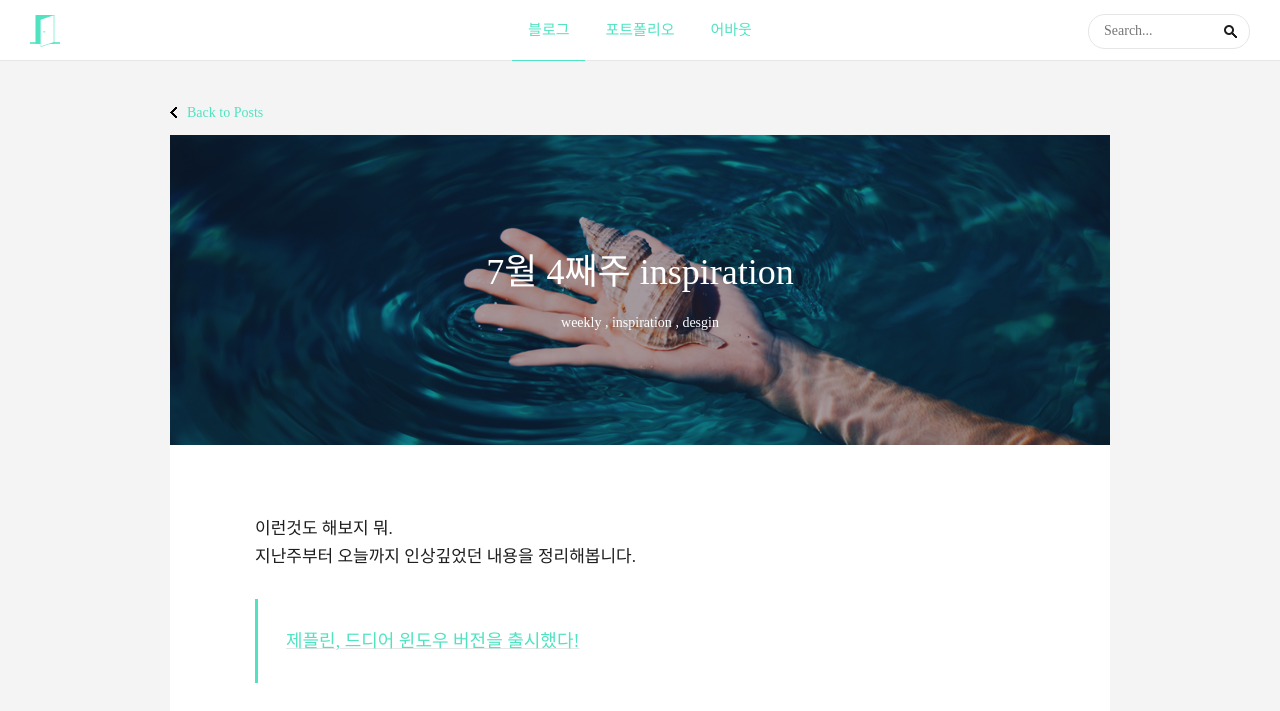
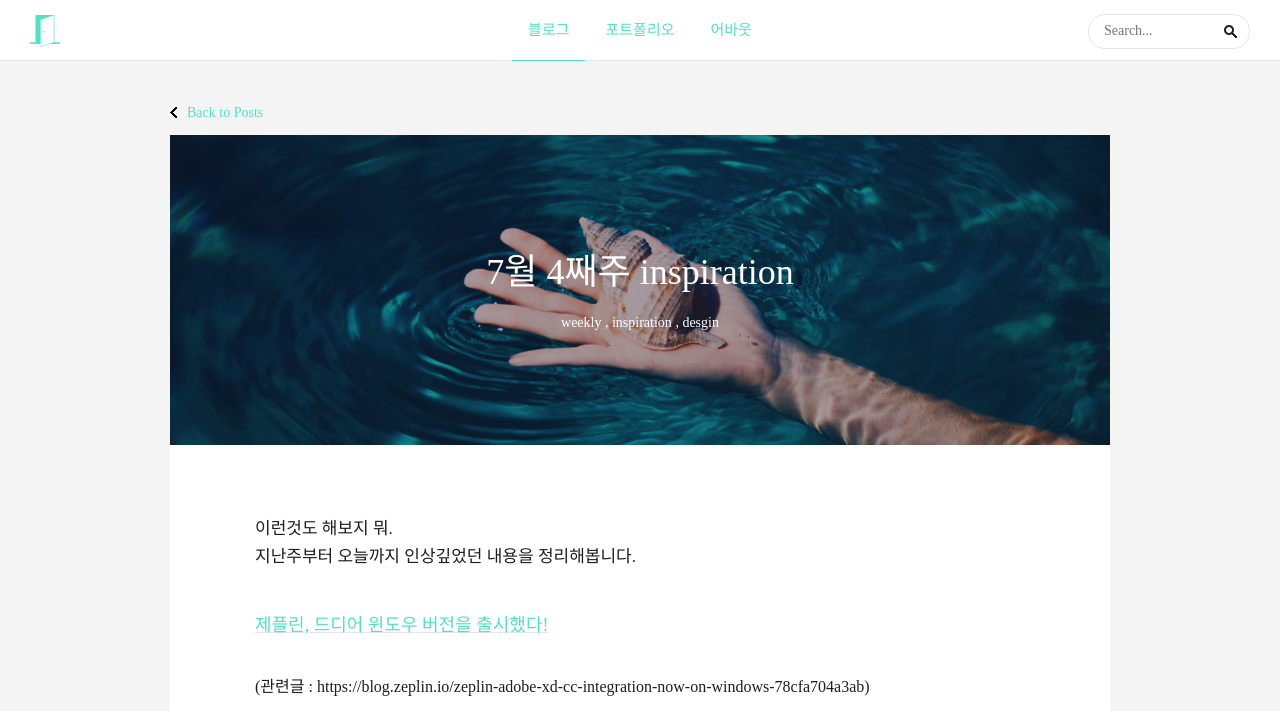
Before and after one commit to eternalglee/eternalglee.github.io, a Jekyll site: the page built from _posts/2018-07-23-20180704_inspiration.md, in a window 1280 px wide. Shown: the top 711 px of the page. Built offline with Jekyll 4.4.1, drawn with Linux system fonts in a browser that asks for light colours; grey boxes are pictures that could not be loaded.

Commit message:
문구 수정

```diff
--- a/_posts/2018-07-23-20180704_inspiration.md
+++ b/_posts/2018-07-23-20180704_inspiration.md
@@ -17,7 +17,7 @@ image: /files/covers/inspiration.png
 
 
 
-> ###  **[제플린, 드디어 윈도우 버전을 출시했다!](https://blog.zeplin.io/zeplin-adobe-xd-cc-integration-now-on-windows-78cfa704a3ab)**<br />
+###  **[제플린, 드디어 윈도우 버전을 출시했다!](https://blog.zeplin.io/zeplin-adobe-xd-cc-integration-now-on-windows-78cfa704a3ab)**<br />
 
 ##### (관련글 : https://blog.zeplin.io/zeplin-adobe-xd-cc-integration-now-on-windows-78cfa704a3ab)
 
```
